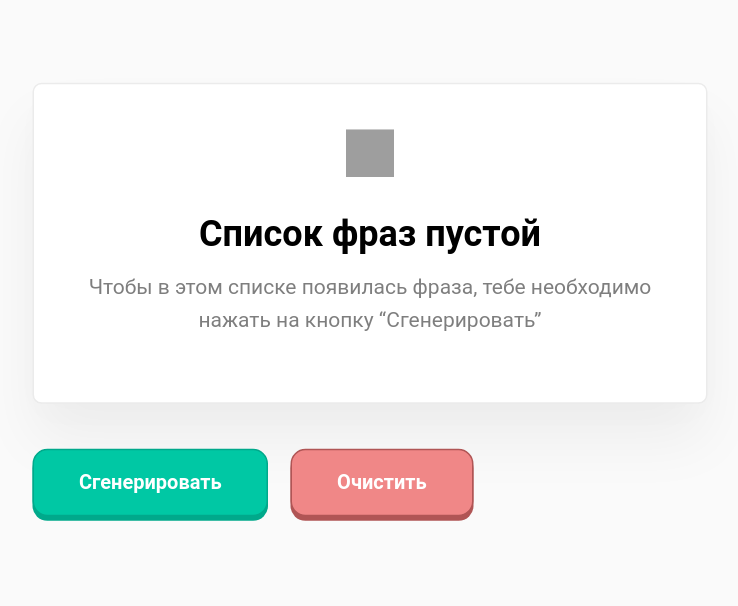
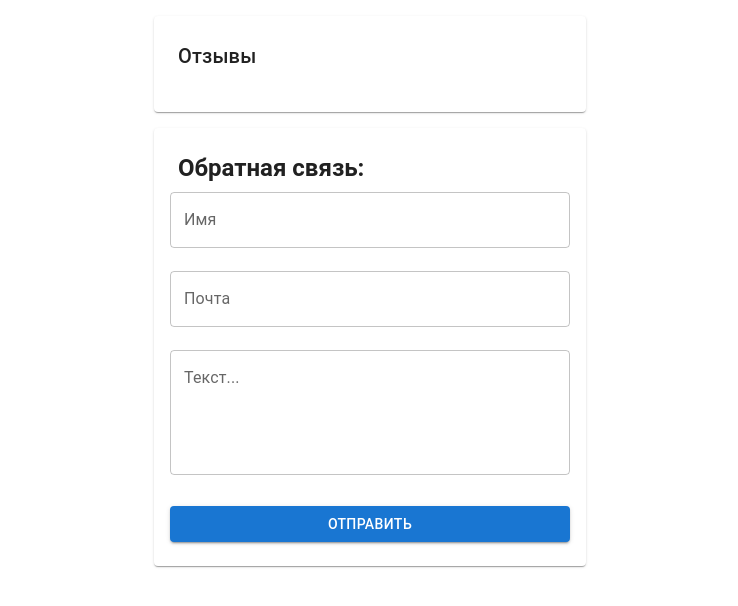
Before and after one commit to DVNst/home-work-1, a React (Create React App) app: page / in a window 1280 px wide. Shown: the top 606 px of the page, without its empty margins (270-1008 px from the left). Built offline with nearby package versions, Linux system fonts and the light colour scheme; grey boxes are pictures that could not be loaded.

Commit message:
completed lesson 5

```diff
--- a/package.json
+++ b/package.json
@@ -3,6 +3,10 @@
   "version": "0.1.0",
   "private": true,
   "dependencies": {
+    "@emotion/react": "^11.7.0",
+    "@emotion/styled": "^11.6.0",
+    "@mui/icons-material": "^5.2.1",
+    "@mui/material": "^5.2.3",
     "@testing-library/jest-dom": "^5.11.4",
     "@testing-library/react": "^11.1.0",
     "@testing-library/user-event": "^12.1.10",
--- a/public/index.html
+++ b/public/index.html
@@ -24,7 +24,7 @@
       work correctly both with client-side routing and a non-root public URL.
       Learn how to configure a non-root public URL by running `npm run build`.
     -->
-    <title>React App</title>
+    <title>Урок №5 (3-5)</title>
   </head>
   <body>
     <noscript>You need to enable JavaScript to run this app.</noscript>
--- a/src/index.js
+++ b/src/index.js
@@ -1,6 +1,6 @@
 import React from 'react';
 import ReactDOM from 'react-dom';
-import App from './tutorial-4/App';
+import App from './tutorial-5/App';
 
 ReactDOM.render(
   <React.StrictMode>
--- /dev/null
+++ b/src/tutorial-5/App.css
@@ -0,0 +1,75 @@
+* {
+  font-family: "Roboto";
+}
+
+body {
+  background-color: #FAFAFA;
+}
+
+.wrapper {
+  width: 450px;
+  margin: 50px auto;
+  transform: scale(1.5) translateY(70px);
+}
+
+.list {
+  max-height: 400px;
+  overflow: auto;
+  padding: 30px;
+  margin-bottom: 30px;
+}
+
+.btn {
+  height: 45px;
+  padding: 0 30px;
+  border: 0;
+  border-radius: 10px;
+  margin-right: 15px;
+  font-weight: 600;
+  cursor: pointer;
+  transition: all 0.15s ease;
+}
+.btn:active {
+  transform: translateY(2px);
+  box-shadow: none;
+}
+.btn_generate {
+  background-color: #00C8A4;
+  color: #fff;
+  box-shadow: 0 3px 0 #00A98B;
+  border: 1px solid #00A98B;
+}
+.btn_clear {
+  background-color: #F08787;
+  box-shadow: 0 3px 0 #B05555;
+  border: 1px solid #B05555;
+  color: #fff;
+}
+
+.block {
+  padding: 15px 30px;
+  background: #FFFFFF;
+  border: 1px solid #EBEBEB;
+  box-sizing: border-box;
+  box-shadow: 0px 9px 24px rgba(0, 0, 0, 0.01), 0px 25px 40px rgba(0, 0, 0, 0.05);
+  border-radius: 6px;
+  margin-bottom: 30px;
+}
+.block h3 {
+  font-size: 18px;
+}
+
+.empty-block {
+  text-align: center;
+  padding: 30px;
+}
+.empty-block h2 {
+  font-size: 24px;
+  margin-bottom: 0;
+}
+.empty-block p {
+  margin-top: 10px;
+  font-size: 14px;
+  opacity: 0.5;
+  line-height: 22px;
+}
--- /dev/null
+++ b/src/tutorial-5/App.js
@@ -0,0 +1,36 @@
+import React, { useState, useEffect } from 'react';
+import Feedback from './components/feedback/feedback';
+import Reviews from './components/reviews/reviews';
+
+function App() {
+  const [comments, setComments] = useState([]);
+
+  useEffect(() => {
+    if (!(localStorage.getItem('comments'))) {
+      localStorage.setItem('comments', []);
+    } else {
+      setComments(JSON.parse(localStorage.getItem('comments')));
+    }
+  }, []);
+
+  useEffect(() => {
+    localStorage.setItem('comments', JSON.stringify(comments));
+  }, [comments]);
+
+  const addFeedback = (newFeedback) => {
+    setComments([...comments, newFeedback]);
+  }
+
+  const deleteComment = (index) => {
+    setComments(comments.filter((value, i) => i !== index));
+  }
+
+  return (
+    <div className='App'>
+      <Reviews comments={comments} clickDeleteBtnt={deleteComment}/>
+      <Feedback sendFeedback={addFeedback}/>
+    </div>
+  );
+}
+
+export default App;
--- /dev/null
+++ b/src/tutorial-5/components/feedback/feedback.jsx
@@ -0,0 +1,113 @@
+import { useState } from 'react';
+import Paper from '@mui/material/Paper';
+import { Box, Typography, FormControl, InputLabel, OutlinedInput, FormHelperText, TextField, Button } from '@mui/material';
+
+const dateToString = (dateFeedback) => {
+  return dateFeedback
+    .toLocaleString('en-GB', {
+      weekday: 'short',
+      month: 'short',
+      day: 'numeric',
+      year: 'numeric',
+      hour: 'numeric',
+      minute: '2-digit',
+      second: '2-digit',
+    })
+    .replace(/[,]/g, '');
+};
+
+let feedback = { fullName: '', email: '', createdAt: ' ', text: '' };
+
+const Feedback = ({sendFeedback}) => {
+  const [inputError, setInputError] = useState({fullName: false, email: false, text: false});
+
+  const handleChangeInput = (e) => {
+    feedback[e.target.name] = e.target.value.trim();
+    if (feedback[e.target.name]) {
+      setInputError((prevState) => ({ ...prevState, [e.target.name]: false}));
+    }
+  };
+
+  const handleSubmit = (e) => {
+    e.preventDefault();
+
+    let isValidForm = true;
+    Object.keys(feedback).forEach((key) => {
+      if (!feedback[key]) {
+        setInputError((prevState) => ({ ...prevState, [key]: true}));
+        isValidForm = false
+      }
+    });
+
+    if (isValidForm) {
+      let newFeedback = {...feedback, createdAt: dateToString(new Date(Date.now()))};
+      e.target.reset();
+      feedback = { fullName: '', email: '', createdAt: ' ', text: '' };
+      sendFeedback(newFeedback);
+    }
+  };
+
+  return (
+    <Paper sx={{ my: 2, mx: 'auto', p: 2, maxWidth: 400, flexGrow: 1 }}>
+      <Typography
+        sx={{ m: 1, textAlign: 'left', fontWeight: 'bold' }}
+        variant='h5'
+        component='h2'
+      >
+        Обратная связь:
+      </Typography>
+      <Box
+        component='form'
+        noValidate
+        autoComplete='off'
+        onSubmit={handleSubmit}
+      >
+        <FormControl sx={{ my: 0, mx: 'auto', width: '100%' }}>
+          <InputLabel htmlFor='fullName' error={inputError.fullName}>
+            Имя
+          </InputLabel>
+          <OutlinedInput
+            id='fullName'
+            name='fullName'
+            onChange={handleChangeInput}
+            error={inputError.fullName}
+          />
+          <FormHelperText error={inputError.fullName} id='errorFullName'>{inputError.fullName ? 'Введите Имя' : ' '}</FormHelperText>
+        </FormControl>
+
+        <FormControl sx={{ my: 0, mx: 'auto', width: '100%' }}>
+          <InputLabel htmlFor='email' error={inputError.email}>Почта</InputLabel>
+          <OutlinedInput
+            type='email'
+            id='email'
+            name='email'
+            onChange={handleChangeInput}
+            error={inputError.email}
+          />
+          <FormHelperText error={inputError.email} id='errorEmail'>{inputError.email ? 'Введите email' : ' '}</FormHelperText>
+        </FormControl>
+
+        <TextField
+          sx={{ my: 0, mx: 'auto', width: '100%' }}
+          id='text'
+          name='text'
+          label='Текст...'
+          multiline
+          rows={4}
+          onChange={handleChangeInput}
+          helperText={inputError.text ? 'Напишите отзыв' : ' '}
+          error={inputError.text}
+        />
+        <Button
+          sx={{ m: 1, mx: 'auto', width: '100%' }}
+          variant='contained'
+          type='submit'
+        >
+          Отправить
+        </Button>
+      </Box>
+    </Paper>
+  );
+};
+
+export default Feedback;
--- /dev/null
+++ b/src/tutorial-5/components/reviews/reviews.jsx
@@ -0,0 +1,34 @@
+import {Paper, Typography, List, ListItem, ListItemAvatar, ListItemText, Avatar, IconButton} from '@mui/material';
+import DeleteIcon from '@mui/icons-material/Delete';
+import PersonIcon from '@mui/icons-material/Person';
+
+const Reviews = ({ comments, clickDeleteBtnt }) => {
+  return (
+    <Paper sx={{ my: 2, mx: 'auto', p: 2, maxWidth: 400, flexGrow: 1 }}>
+      <Typography sx={{ textAlign: 'left', m: 1 }} variant='h6' component='h1'>
+        Отзывы
+      </Typography>
+      <List>
+        {comments.map((comment, i) => (
+          <ListItem
+            key={i}
+            secondaryAction={
+              <IconButton edge='end' aria-label='delete' onClick={(key) => clickDeleteBtnt(i)}>
+                <DeleteIcon />
+              </IconButton>
+            }
+          >
+            <ListItemAvatar>
+              <Avatar>
+                <PersonIcon />
+              </Avatar>
+            </ListItemAvatar>
+            <ListItemText primary={comment.fullName} secondary={comment.text} />
+          </ListItem>
+        ))}
+      </List>
+    </Paper>
+  );
+};
+
+export default Reviews;
```
Also changed, not shown: 1 other file (tests, documents, lock files or other folders).
